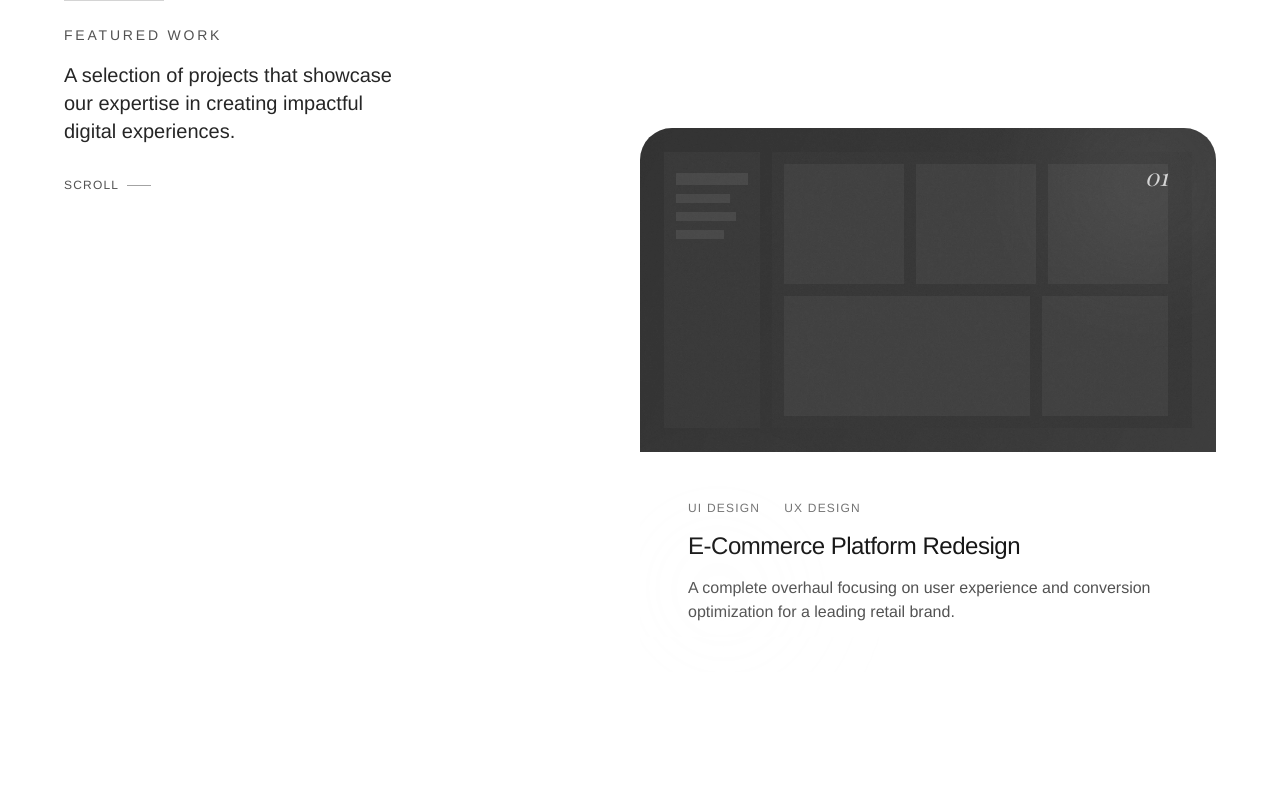
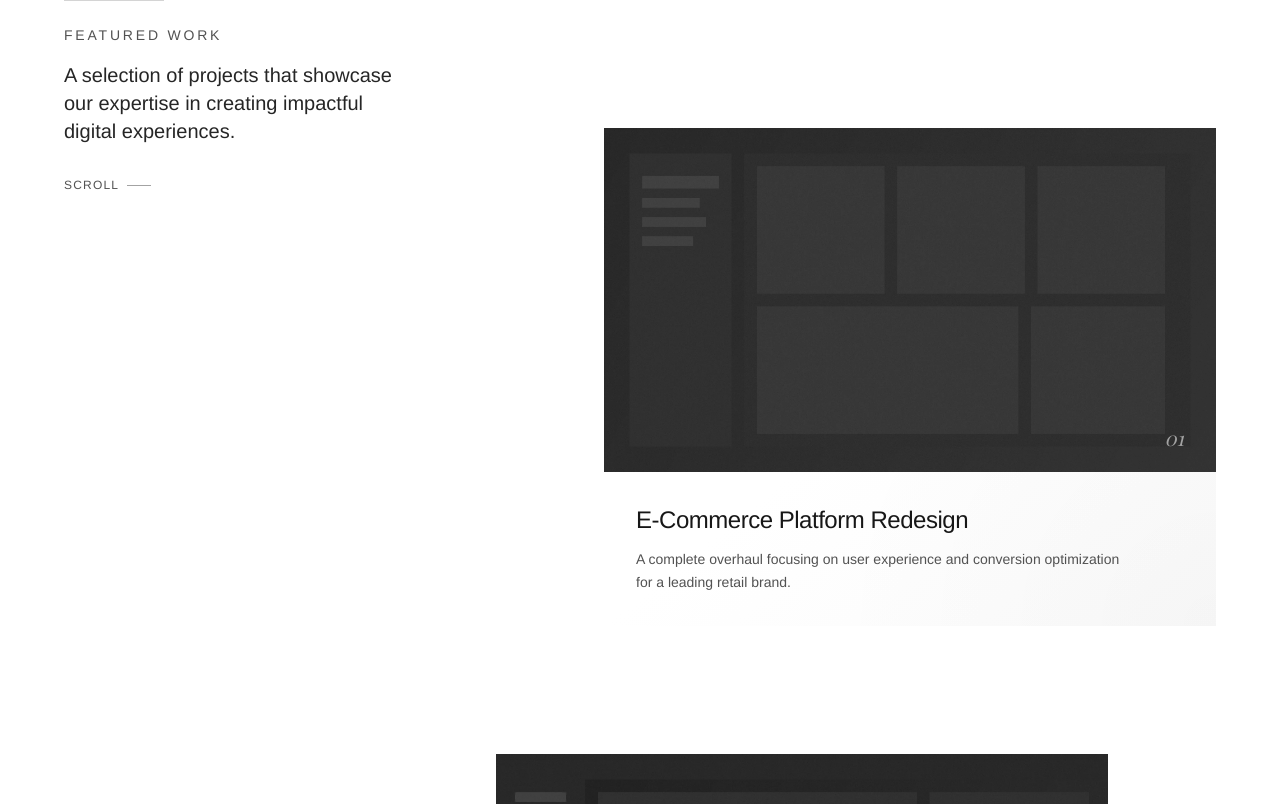
Before and after one commit to raunnnak/portfolio, a React (Vite) app: page / in a window 1280 px wide. Shown: the part 1040-1844 px from the top of the page. Built offline with nearby package versions, Linux system fonts and the light colour scheme; a web font is replaced by a local one.

Commit message:
slower scroll sections

```diff
--- a/src/components/home/FeaturedProjects.jsx
+++ b/src/components/home/FeaturedProjects.jsx
@@ -12,14 +12,14 @@ const FeaturedProjects = () => {
             <motion.div
               initial={{ opacity: 0, y: 20 }}
               whileInView={{ opacity: 1, y: 0 }}
-              viewport={{ once: true }}
+              viewport={{ once: true, amount: 0.2 }}
               transition={{ duration: 0.6, ease: [0.25, 0.1, 0.25, 1.0] }}
               className="flex flex-col items-start text-left"
             >
               <motion.div
                 initial={{ width: 0 }}
                 whileInView={{ width: "100px" }}
-                viewport={{ once: true }}
+                viewport={{ once: true, amount: 0.2 }}
                 transition={{ duration: 0.8, delay: 0.2 }}
                 className="h-[1px] bg-neutral-300 mb-6 self-start"
               />
@@ -29,7 +29,7 @@ const FeaturedProjects = () => {
               <motion.p
                 initial={{ opacity: 0, y: 20 }}
                 whileInView={{ opacity: 1, y: 0 }}
-                viewport={{ once: true }}
+                viewport={{ once: true, amount: 0.2 }}
                 transition={{ duration: 0.6, delay: 0.3 }}
                 className="text-neutral-800 text-lg md:text-xl font-light"
                 style={{ maxWidth: "90%" }}
--- a/src/components/projects/ProjectCard.jsx
+++ b/src/components/projects/ProjectCard.jsx
@@ -16,47 +16,47 @@ const ProjectCard = ({ project, index, inverted = false }) => {
         delay: 0.1 + (index * 0.1),
         ease: [0.25, 0.1, 0.25, 1.0]
       }}
-      className="mb-32 md:mb-48"
+      className="mb-24 md:mb-32"
     >
-      <div className={`w-full md:w-[80%] ${isEven ? 'md:ml-auto' : ''}`}>
+      <div className={`w-full md:w-[85%] ${isEven ? 'md:ml-auto' : ''}`}>
         <Link to={link} className="block group">
           <motion.div
-            className="relative overflow-hidden rounded-[2rem] bg-white/90"
-            whileHover={{ scale: 1.02, rotate: -1 }}
+            className="relative overflow-hidden bg-gradient-to-br from-white via-white to-neutral-50"
+            whileHover={{ scale: 1.02 }}
             transition={{ duration: 0.4, ease: [0.2, 0.8, 0.2, 1.0] }}
           >
-            {/* Subtle serif number */}
-            <span className="absolute top-8 right-12 font-serif italic text-2xl text-neutral-300 z-10">
-              {number}
-            </span>
+            {/* Background Pattern */}
+            <div className="absolute inset-0 bg-[radial-gradient(circle_at_100%_100%,rgba(0,0,0,0.02)_0%,rgba(0,0,0,0)_50%)] z-0" />
 
-            {/* Project image */}
-            <div className="relative w-full aspect-video overflow-hidden">
+            {/* Content Wrapper */}
+            <div className="relative z-10">
+              {/* Project image with overlay */}
+              <div className="relative w-full aspect-[16/9] overflow-hidden">
                 <motion.div
                   className="w-full h-full"
                   whileHover={{
-                  scale: 1.03,
-                  transition: { duration: 0.6, ease: [0.2, 0.8, 0.2, 1.0] }
+                    scale: 1.08,
+                    transition: { duration: 0.8, ease: [0.2, 0.8, 0.2, 1.0] }
                   }}
                 >
                   <motion.img
                     src={image}
                     alt={title}
-                  className="w-full h-full object-cover opacity-90 group-hover:opacity-100 group-hover:saturate-[1.1] transition-all duration-700"
+                    className="w-full h-full object-cover opacity-95 group-hover:opacity-100 transition-all duration-500"
                     initial={{ scale: 1.1 }}
                     animate={{ scale: 1 }}
                     transition={{ duration: 1.2 }}
                   />
+                  {/* Image Overlay */}
+                  <div className="absolute inset-0 bg-gradient-to-t from-black/10 to-transparent opacity-0 group-hover:opacity-100 transition-opacity duration-500" />
                 </motion.div>
-            </div>
 
-            {/* Project details */}
-            <div className="p-12">
-              <div className="flex flex-wrap gap-4 md:gap-6 mb-4">
+                {/* Category Tags - Moved to overlay */}
+                <div className="absolute bottom-0 left-0 right-0 p-6 flex flex-wrap gap-3 translate-y-full group-hover:translate-y-0 transition-transform duration-500">
                   {categories.map((category, index) => (
                     <motion.span
                       key={index}
-                    className="text-xs tracking-widest uppercase font-light text-neutral-500"
+                      className="text-[11px] tracking-widest uppercase font-light bg-white/90 backdrop-blur-sm px-3 py-1 rounded-full text-neutral-800"
                       initial={{ opacity: 0, y: 10 }}
                       whileInView={{ opacity: 1, y: 0 }}
                       viewport={{ once: true }}
@@ -70,9 +70,21 @@ const ProjectCard = ({ project, index, inverted = false }) => {
                     </motion.span>
                   ))}
                 </div>
+              </div>
 
+              {/* Project details */}
+              <div className="p-8 relative">
+                {/* Number with line decoration */}
+                <div className="absolute -top-12 right-8 z-20 flex items-center gap-3">
+                  <div className="h-[1px] w-12 bg-neutral-300 origin-right scale-x-0 group-hover:scale-x-100 transition-transform duration-500" />
+                  <span className="font-serif italic text-xl text-neutral-400">
+                    {number}
+                  </span>
+                </div>
+
+                <div className="relative">
                   <motion.h3
-                className="text-2xl font-thin text-neutral-900 tracking-[-0.02em] leading-[1.15] mb-4"
+                    className="text-xl md:text-2xl font-thin text-neutral-900 tracking-[-0.02em] leading-snug mb-3 group-hover:translate-x-2 transition-all duration-500"
                     initial={{ opacity: 0, y: 10 }}
                     whileInView={{ opacity: 1, y: 0 }}
                     viewport={{ once: true }}
@@ -86,7 +98,7 @@ const ProjectCard = ({ project, index, inverted = false }) => {
                   </motion.h3>
 
                   <motion.p
-                className="text-sm md:text-base font-light leading-relaxed text-neutral-600"
+                    className="text-sm font-light leading-relaxed text-neutral-600 line-clamp-2 max-w-[90%]"
                     initial={{ opacity: 0, y: 10 }}
                     whileInView={{ opacity: 1, y: 0 }}
                     viewport={{ once: true }}
@@ -98,11 +110,12 @@ const ProjectCard = ({ project, index, inverted = false }) => {
                   >
                     {description}
                   </motion.p>
+
+                  {/* Hover indicator */}
+                  <div className="absolute left-0 bottom-0 h-[1px] w-full bg-neutral-200 scale-x-0 group-hover:scale-x-100 transition-transform duration-500 origin-left" />
                 </div>
-
-            {/* Decorative elements */}
-            <div className="absolute top-0 right-0 w-32 h-32 opacity-50 bg-gradient-to-br from-neutral-100/50 to-transparent rounded-full blur-3xl transition-opacity duration-500 group-hover:opacity-80" />
-            <div className="absolute bottom-0 left-0 w-48 h-48 opacity-30 bg-gradient-to-tr from-neutral-100/30 to-transparent rounded-full blur-3xl transition-opacity duration-500 group-hover:opacity-60" />
+              </div>
+            </div>
           </motion.div>
         </Link>
       </div>
--- a/src/components/services/ServicesSection.jsx
+++ b/src/components/services/ServicesSection.jsx
@@ -52,10 +52,10 @@ const ServiceItem = ({ title, description, index, accents }) => {
     <motion.div
       initial={{ opacity: 0, y: 20 }}
       whileInView={{ opacity: 1, y: 0 }}
-      viewport={{ once: true }}
+      viewport={{ once: true, amount: 0.1 }}
       transition={{
-        duration: 0.8,
-        delay: index * 0.2,
+        duration: 1.2,
+        delay: index * 0.3,
         ease: [0.25, 0.1, 0.25, 1.0]
       }}
       className={`relative group w-full md:w-[85%] ${
@@ -90,8 +90,8 @@ const ServiceItem = ({ title, description, index, accents }) => {
                 className="absolute bottom-0 left-0 w-full h-[1px] bg-neutral-400 origin-left"
                 initial={{ scaleX: 0 }}
                 whileInView={{ scaleX: 1 }}
-                viewport={{ once: true }}
-                transition={{ duration: 0.8, delay: 0.4 + index * 0.2 }}
+                viewport={{ once: true, amount: 0.1 }}
+                transition={{ duration: 1.2, delay: 0.4 + index * 0.3 }}
               />
             </span>
           ))}
@@ -111,8 +111,8 @@ const ServiceItem = ({ title, description, index, accents }) => {
           }`}
           initial={{ scaleY: 0 }}
           whileInView={{ scaleY: 1 }}
-          viewport={{ once: true }}
-          transition={{ duration: 0.6, delay: 0.6 + index * 0.2 }}
+          viewport={{ once: true, amount: 0.1 }}
+          transition={{ duration: 1, delay: 0.6 + index * 0.3 }}
         />
       </motion.div>
     </motion.div>
@@ -183,8 +183,8 @@ const ContactItem = () => {
     <motion.div
       initial={{ opacity: 0, y: 20 }}
       whileInView={{ opacity: 1, y: 0 }}
-      viewport={{ once: true }}
-      transition={{ duration: 0.8 }}
+      viewport={{ once: true, amount: 0.1 }}
+      transition={{ duration: 1 }}
       className={`relative group w-full md:w-[85%] ${
         isEven ? 'ml-0' : 'ml-auto'
       }`}
@@ -226,8 +226,8 @@ const ContactItem = () => {
           }`}
           initial={{ scaleY: 0 }}
           whileInView={{ scaleY: 1 }}
-          viewport={{ once: true }}
-          transition={{ duration: 0.6 }}
+          viewport={{ once: true, amount: 0.1 }}
+          transition={{ duration: 0.8 }}
         />
       </motion.div>
     </motion.div>
@@ -243,7 +243,7 @@ const ServicesSection = () => {
         <div className="flex flex-col md:flex-row items-start gap-x-32">
           {/* Left side - Services list */}
           <div className="w-full md:w-2/3 order-2 md:order-1">
-            <div className="space-y-32 pl-8">
+            <div className="space-y-40 pl-8">
               {services.map((service, index) => (
                 <ServiceItem
                   key={service.title.join('')}
@@ -260,8 +260,8 @@ const ServicesSection = () => {
             <motion.div
               initial={{ opacity: 0, y: 20 }}
               whileInView={{ opacity: 1, y: 0 }}
-              viewport={{ once: true }}
-              transition={{ duration: 0.6 }}
+              viewport={{ once: true, amount: 0.2 }}
+              transition={{ duration: 0.8 }}
               className="flex flex-col items-start"
             >
               <div className="flex items-center gap-4 mb-4">
```
Lines whose indentation alone changed are shown as unchanged.
